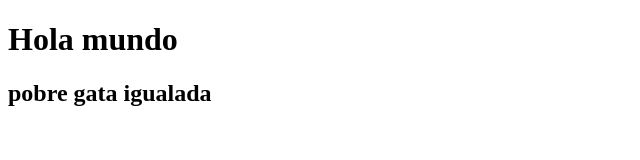
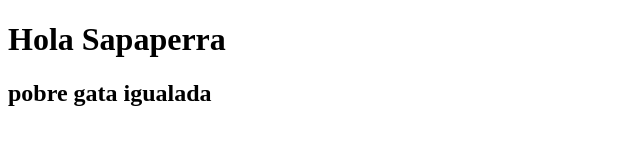
Before and after one commit to Dionel95/aprendiendo-git, a plain HTML site: page index.html in a window 1280 px wide. Shown: the whole page, without its empty margins (0-640 px from the left). Drawn offline with Linux system fonts and the light colour scheme.

Commit message:
Hola Sapaperra

```diff
--- a/index.html
+++ b/index.html
@@ -6,7 +6,7 @@
     <title>Document</title>
 </head>
 <body>
-    <h1>Hola mundo</h1>
+    <h1>Hola Sapaperra</h1>
     <h2>pobre gata igualada</h2>
 </body>
 </html>
```
